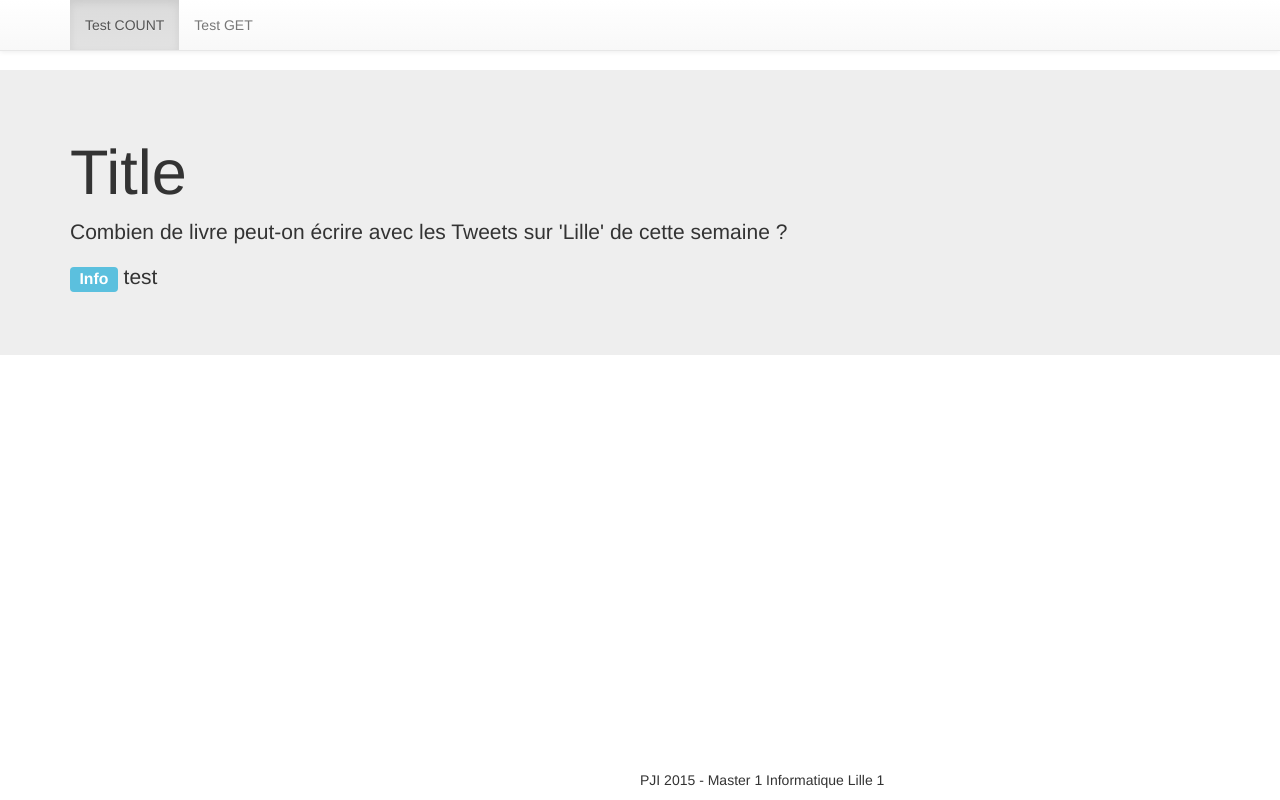
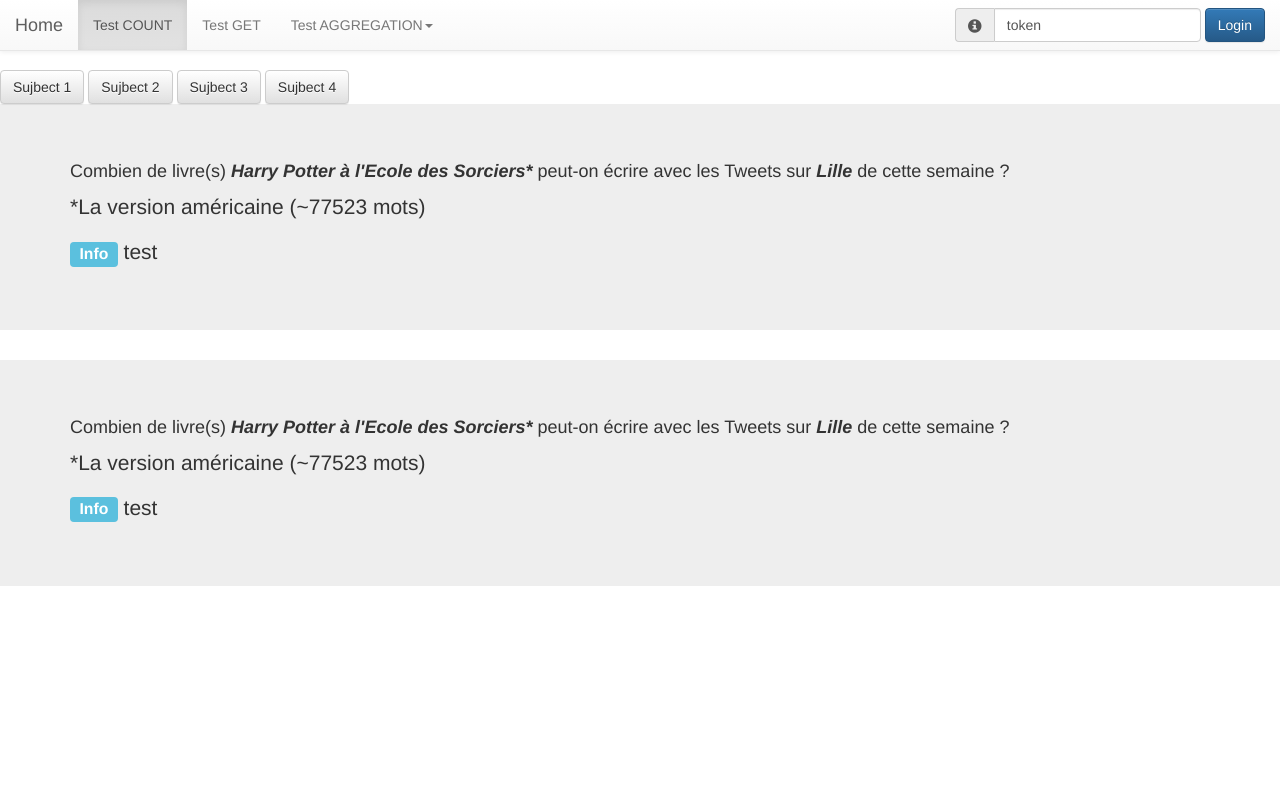
Before and after one commit to 3991/data_interface_project, a PHP site: page / in a window 1280 px wide. Run offline with PHP 8.4, Linux system fonts and the light colour scheme; some libraries are stand-ins or nearby versions.

Commit message:
To create the login area

```diff
--- a/Ressources/Css/style.css
+++ b/Ressources/Css/style.css
@@ -3,9 +3,3 @@
 body{
   padding-top: 70px;
 }
-
-#footer{
- left:50%;
-  position: absolute;
-  bottom: 0;
-}
--- a/Ressources/Include/footer.php
+++ b/Ressources/Include/footer.php
@@ -1,7 +1,2 @@
-		<div id="footer">
-			<footer>
-            <p>PJI 2015 - Master 1 Informatique Lille 1<br />
-			</footer>
-		</div>
 		</body>
 </html>
--- a/index.php
+++ b/index.php
@@ -1,27 +1,68 @@
-<?php require_once('Ressources/Include/header.php');
-?>
+<?php require_once('Ressources/Include/header.php');?>
 <nav role="navigation" class="navbar navbar-default navbar-fixed-top">
-    <div class="container">
-        <div id="navbarCollapse" class="collapse navbar-collapse">
-            <ul class="nav navbar-nav">
-                <li class="active"><a href="#">Test COUNT</a></li>
-                <li><a href="#">Test GET</a></li>
-            </ul>
+  <div class="container-fluid">
+    <div class="navbar-header">
+      <button type="button" class="navbar-toggle collapsed" data-toggle="collapse" data-target="#bs-example-navbar-collapse-1">
+        <span class="sr-only">Toggle navigation</span>
+        <span class="icon-bar"></span>
+        <span class="icon-bar"></span>
+        <span class="icon-bar"></span>
+      </button>
+      <a class="navbar-brand" href="#">Home</a>
+    </div>
+    <div class="collapse navbar-collapse" id="bs-example-navbar-collapse-1">
+      <ul class="nav navbar-nav">
+        <li class="active"><a href="#">Test COUNT <span class="sr-only">(current)</span></a></li>
+        <li><a href="#">Test GET</a></li>
+        <li class="dropdown">
+          <a href="#" class="dropdown-toggle" data-toggle="dropdown" role="button" aria-expanded="false">Test AGGREGATION<span class="caret"></span></a>
+          <ul class="dropdown-menu" role="menu">
+            <li><a href="#">Action</a></li>
+            <li><a href="#">Another action</a></li>
+            <li><a href="#">Something else here</a></li>
+            <li class="divider"></li>
+            <li><a href="#">Separated link</a></li>
+            <li class="divider"></li>
+            <li><a href="#">One more separated link</a></li>
+          </ul>
+        </li>
+      </ul>
+      <form id="signin" class="navbar-form navbar-right" role="form">
+
+        <div class="input-group">
+            <span class="input-group-addon "><i class="glyphicon glyphicon-info-sign"></i></span>
+            <input id="token" type="text" class="form-control" name="token" value="token" placeholder="Token...">
         </div>
+
+        <button type="submit" class="btn btn-primary">Login</button>
+      </form>
     </div>
+  </div>
 </nav>
+<a class="btn btn-default" href="#" role="button">Sujbect 1</a>
+<button class="btn btn-default" type="submit">Sujbect 2</button>
+<input class="btn btn-default" type="button" value="Sujbect 3">
+<input class="btn btn-default" type="submit" value="Sujbect 4">
 <div class="jumbotron">
     <div class="container">
-        <h1>Title</h1>
-        <p>Combien de livre peut-on &eacute;crire avec les Tweets sur 'Lille' de cette semaine ?</p>
+        <h4 id="test">Combien de livre(s) <strong><i>Harry Potter à l&apos;Ecole des Sorciers*</i></strong> peut-on &eacute;crire avec les Tweets sur <strong><i>Lille</i></strong> de cette semaine ?</h4>
+        <p>*La version am&eacute;ricaine (~77523 mots)</p>
+        <p><span class="label label-info">Info</span> test</p>
+    </div>
+</div>
+<div class="jumbotron">
+    <div class="container">
+        <h4 id="test">Combien de livre(s) <strong><i>Harry Potter à l&apos;Ecole des Sorciers*</i></strong> peut-on &eacute;crire avec les Tweets sur <strong><i>Lille</i></strong> de cette semaine ?</h4>
+        <p>*La version am&eacute;ricaine (~77523 mots)</p>
         <p><span class="label label-info">Info</span> test</p>
     </div>
 </div>
 <div class="container">
-<?php
-echo file_get_contents("");
-?>
+<?php echo file_get_contents(""); ?>
 </div>
-<?php
-require_once('Ressources/Include/footer.php')
-?>
+<script>
+$(document).ready(function() {
+
+});
+</script>
+<?php require_once('Ressources/Include/footer.php'); ?>
```
